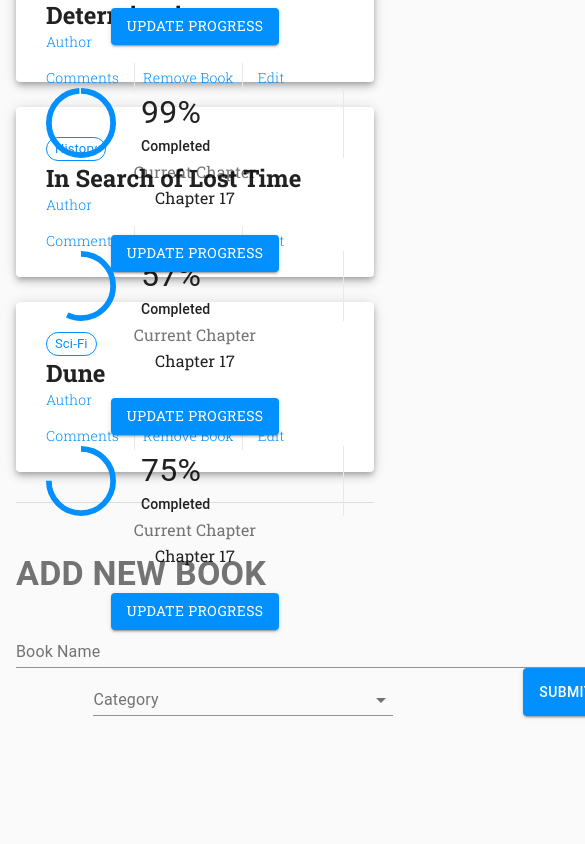
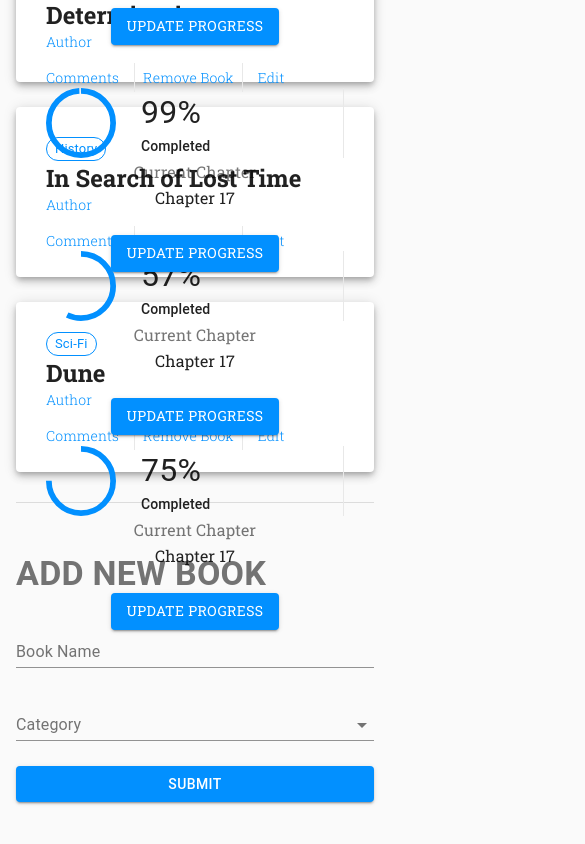
Before and after one commit to martinnajjar12/book-store, a React (Create React App) app: page / in a window 390 px wide. Shown: the part 460-1304 px from the top of the page, 585 px wide, since content can reach past the window. Built offline with nearby package versions, Linux system fonts and the light colour scheme.

Commit message:
Make the BookForm component responsive

```diff
--- a/src/containers/BookForm.js
+++ b/src/containers/BookForm.js
@@ -18,7 +18,7 @@
 
 const categories = ['Action', 'Biography', 'History', 'Horror', 'Kids', 'Learning', 'Sci-Fi'];
 
-const useStyles = makeStyles({
+const useStyles = makeStyles(theme => ({
   dividerStyles: {
     margin: '30px 0 50px',
   },
@@ -26,25 +26,45 @@
     fontWeight: 'bolder',
     marginBottom: 25,
   },
+  root: {
+    width: '100%',
+  },
   gridStyles: {
     marginBottom: 150,
   },
   textFieldStyles: {
-    width: 750,
+    width: '100%',
+    [theme.breakpoints.up('sm')]: {
+      width: '40%',
+    },
   },
   firstDivStyles: {
-    margin: '0 25px',
+    marginTop: 25,
+    width: '100%',
+    [theme.breakpoints.up('sm')]: {
+      width: '30%',
+      marginTop: 0,
+    },
   },
   secondDivStyles: {
     position: 'relative',
+    width: '100%',
   },
   selectStyles: {
-    width: 300,
+    width: '100%',
+  },
+  buttonStyles: {
+    marginTop: 25,
+    width: '100%',
+    [theme.breakpoints.up('sm')]: {
+      marginTop: 0,
+      width: '20%',
+    },
   },
   formHelperTextStyles: {
     marginTop: 25,
   },
-});
+}));
 
 const BookForm = () => {
   const classes = useStyles();
@@ -82,7 +102,7 @@
       <Divider className={classes.dividerStyles} />
       <Typography color="textSecondary" variant="h4" className={classes.typographyStyles}>ADD NEW BOOK</Typography>
       <form>
-        <FormControl component="fieldset" error={error}>
+        <FormControl className={classes.root} component="fieldset" error={error}>
           <Grid container justify="space-around" className={classes.gridStyles}>
             <TextField error={error} className={classes.textFieldStyles} label="Book Name" value={inputValue} onChange={handleInputChange} />
             <div className={classes.firstDivStyles}>
@@ -98,7 +118,7 @@
                 </Select>
               </div>
             </div>
-            <Button onClick={handleSubmit} variant="contained" color="primary">
+            <Button className={classes.buttonStyles} onClick={handleSubmit} variant="contained" color="primary">
               Submit
             </Button>
             <FormHelperText className={classes.formHelperTextStyles}>{helperText}</FormHelperText>
```
